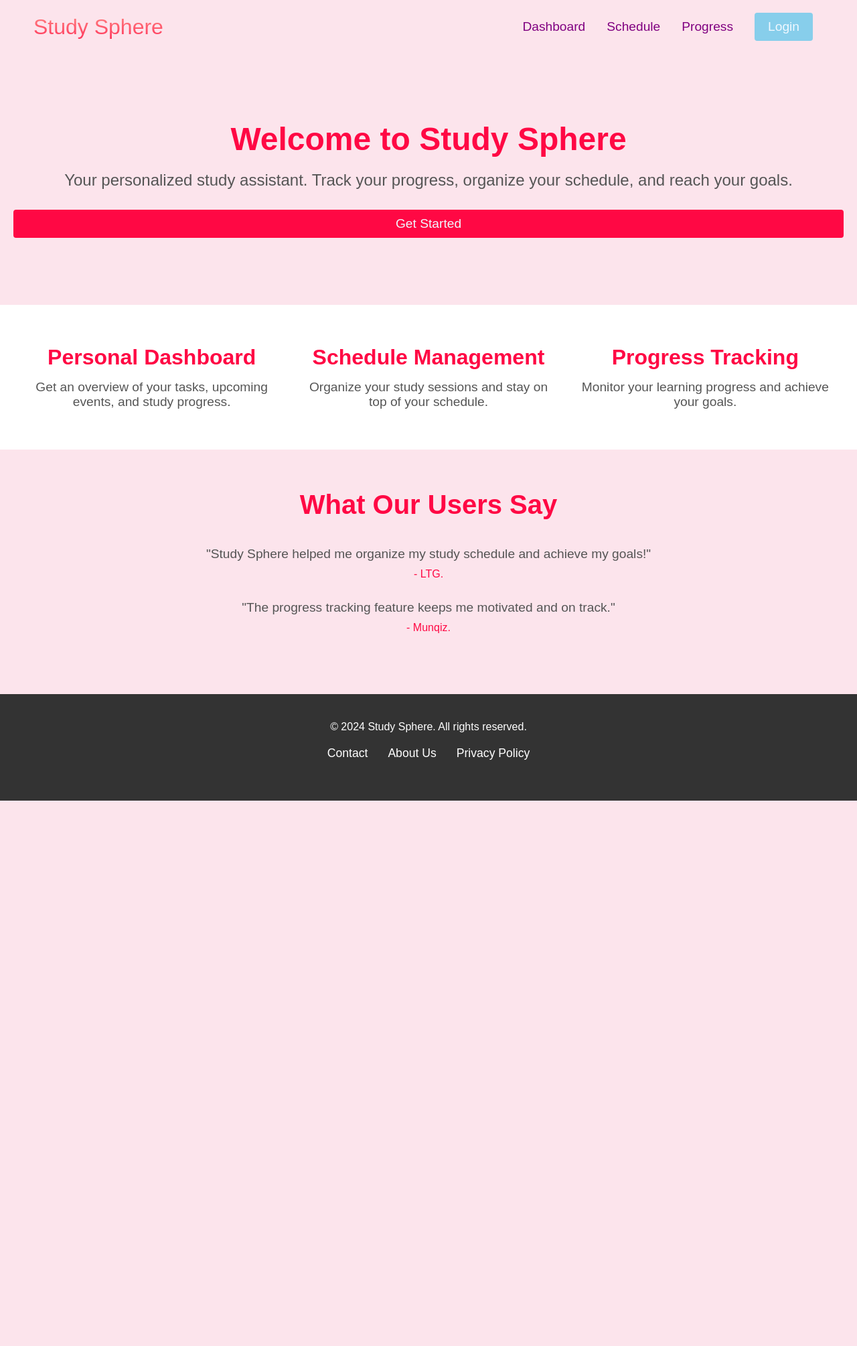
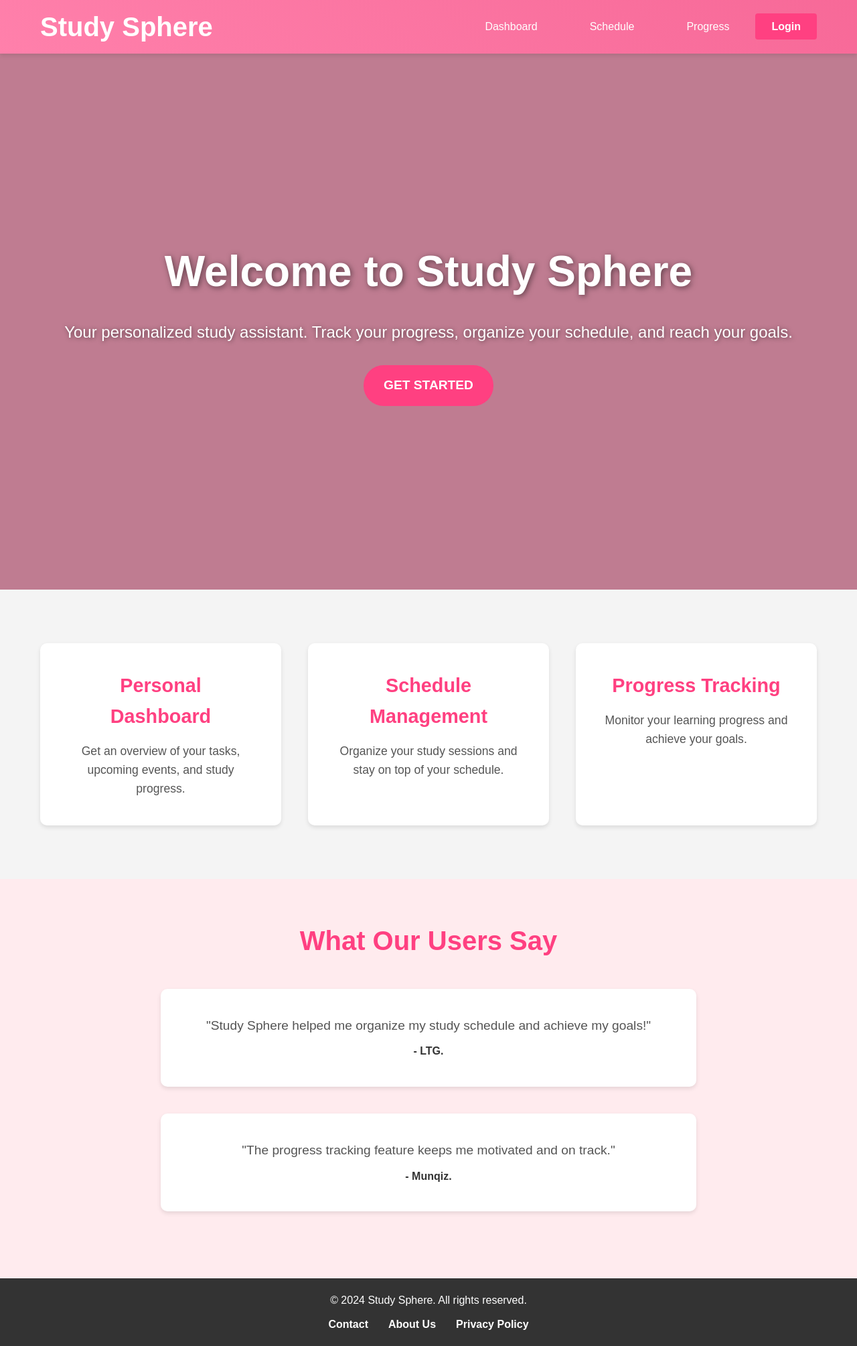
Before and after one commit to LutfilHad/TC2L-004, a Flask app: page / in a window 1280 px wide. Shown: the whole page at 67% size. Before the commit the page ends 1195 px from the top, so only its background shows below. Run offline with Flask 3, Linux system fonts and the light colour scheme.

Commit message:
put the code manually

```diff
--- a/static/style.css
+++ b/static/style.css
@@ -1,163 +1,189 @@
+/* Global Styles */
 * {
     box-sizing: border-box;
     margin: 0;
     padding: 0;
-    font-family: 'Kumbh Sans', sans-serif;
+    font-family: 'Arial', sans-serif;
 }
 
+body {
+    background-color: #f4f4f4;
+    color: #333;
+    line-height: 1.6;
+}
+
+/* Navbar Styling */
 .navbar {
-    background: #fce4ec;
+    background: linear-gradient(45deg, #ff80ab, #f76998);
     height: 80px;
     display: flex;
     justify-content: center;
     align-items: center;
-    font-size: 1.2rem;
-    position: static;
+    position: sticky;
     top: 0;
-    z-index: 999;
-    width: 100%;
+    z-index: 10;
+    box-shadow: 0 3px 6px rgba(0, 0, 0, 0.1);
 }
 
 .navbar__container {
     display: flex;
     justify-content: space-between;
-    height: 80px;
+    align-items: center;
     width: 100%;
-    max-width: 1300px;
-    margin: 0 auto;
-    padding: 0 50px;
+    max-width: 1200px;
+    padding: 0 20px;
 }
 
 #navbar__logo {
-    background-color: salmon;
-    background-image: linear-gradient(to top, #ff0844 0%, #ffb199 100%);
-    background-size: 100%;
-    -webkit-background-clip: text;
-    -moz-background-clip: text;
-    -webkit-text-fill-color: transparent;
-    -moz-text-fill-color: transparent;
-    display: flex;
-    align-items: center;
+    font-size: 2.5rem;
+    color: #fff;
+    text-decoration: none;
     cursor: pointer;
-    text-decoration: none;
-    font-size: 2rem;
+    font-weight: bold;
 }
 
 .navbar__menu {
     display: flex;
     align-items: center;
     list-style: none;
-    text-align: center;
 }
 
 .navbar__item {
-    height: 50px;
+    margin: 0 15px;
 }
 
-.navbar__link {
-    color: purple;
-    display: flex;
-    align-items: center;
-    justify-content: center;
+.navbar__link, .button {
+    color: #fff;
     text-decoration: none;
-    padding: 0 1rem;
-    height: 100%;
-}
-
-.navbar__btn {
-    display: flex;
-    justify-content: center;
-    align-items: center;
-    padding: 0 1rem;
-    width: 100%;
-}
-
-.button {
-    display: flex;
-    justify-content: center;
-    align-items: center;
-    text-decoration: none;
-    padding: 10px 20px;
-    height: 100%;
-    width: 100%;
-    border: none;
-    outline: none;
+    padding: 0.8rem 1.5rem;
     border-radius: 4px;
-    background: skyblue;
-    color: aliceblue;
-}
-
-.button:hover {
-    background: purple;
     transition: all 0.3s ease;
 }
 
-.navbar__link:hover {
-    color: aquamarine;
-    transition: all 0.3s ease;
+.navbar__link:hover, .button:hover {
+    background-color: #c0c53d;
+    color: white;
+    transform: translateY(-2px);
 }
 
-.hero {
-    background-color: #fce4ec;
-    text-align: center;
-    padding: 100px 20px;
+.navbar__btn .button {
+    background-color: #ff4081;
+    padding: 0.7rem 1.5rem;
+    font-weight: bold;
 }
 
+.navbar__btn .button:hover {
+    background-color: #ff80ab;
+}
+
+/* Hero Section */
+/* Hero Section */
+.hero {
+    position: relative;
+    background-color: #bf7c91;
+    height: 100vh;
+    display: flex;
+    flex-direction: column;
+    justify-content: center;
+    align-items: center;
+    color: white;
+    text-align: center;
+    padding: 0 20px;
+}
+
+.hero::before {
+    content: '';
+    position: absolute;
+    top: 0;
+    left: 0;
+    width: 100%;
+    height: 100%;
+    background: rgba(0, 0, 0, 0.3); /* Overlay for text visibility */
+    z-index: -1;
+}
+
+
 .hero h1 {
-    font-size: 3rem;
+    font-size: 4rem;
     margin-bottom: 20px;
-    color: #ff0844;
+    text-shadow: 2px 2px 8px rgba(0, 0, 0, 0.5);
 }
 
 .hero p {
     font-size: 1.5rem;
     margin-bottom: 30px;
+    text-shadow: 1px 1px 6px rgba(0, 0, 0, 0.5);
+}
+
+.hero .button {
+    background-color: #ff4081;
+    color: white;
+    padding: 15px 30px;
+    font-size: 1.2rem;
+    border-radius: 30px;
+    text-transform: uppercase;
+    font-weight: bold;
+    transition: background-color 0.3s ease;
+}
+
+.hero .button:hover {
+    background-color: #ff80ab;
+}
+
+/* Features Section */
+.features {
+    display: flex;
+    justify-content: space-around;
+    margin: 80px auto;
+    text-align: center;
+    padding: 0 40px;
+}
+
+.feature {
+    background-color: white;
+    border-radius: 10px;
+    padding: 40px;
+    box-shadow: 0 3px 6px rgba(0, 0, 0, 0.1);
+    width: 30%;
+    transition: transform 0.3s ease;
+}
+
+.feature h2 {
+    font-size: 1.8rem;
+    color: #ff4081;
+    margin-bottom: 15px;
+}
+
+.feature p {
+    font-size: 1.1rem;
     color: #555;
 }
 
-.hero .button {
-    font-size: 1.2rem;
-    background: #ff0844;
+.feature:hover {
+    transform: translateY(-10px);
 }
 
-.features {
-    display: flex;
-    justify-content: space-around;
-    padding: 60px 20px;
-    background-color: #fff;
-}
-
-.feature {
-    flex: 1;
-    margin: 0 20px;
-    text-align: center;
-}
-
-.feature h2 {
-    font-size: 2rem;
-    margin-bottom: 15px;
-    color: #ff0844;
-}
-
-.feature p {
-    font-size: 1.2rem;
-    color: #555;
-}
-
+/* Testimonials Section */
 .testimonials {
-    background-color: #fce4ec;
+    background-color: #ffebee;
     padding: 60px 20px;
     text-align: center;
 }
 
 .testimonials h2 {
     font-size: 2.5rem;
+    color: #ff4081;
     margin-bottom: 40px;
-    color: #ff0844;
 }
 
 .testimonial {
-    margin-bottom: 30px;
+    max-width: 800px;
+    margin: 0 auto;
+    background-color: white;
+    padding: 40px;
+    border-radius: 10px;
+    box-shadow: 0 3px 6px rgba(0, 0, 0, 0.1);
+    margin-bottom: 40px; /* Increased margin for better spacing */
 }
 
 .testimonial p {
@@ -168,96 +194,28 @@
 .testimonial span {
     display: block;
     margin-top: 10px;
-    font-size: 1rem;
-    color: #ff0844;
+    font-weight: bold;
+    color: #333;
 }
 
-.dashboard {
-    padding: 20px;
-    background-color: #f9f9f9;
-}
-
-.dashboard__header {
-    text-align: center;
-    margin-bottom: 40px;
-}
-
-.dashboard__header h1 {
-    font-size: 2.5rem;
-    margin-bottom: 10px;
-    color: #ff0844;
-}
-
-.dashboard__header p {
-    font-size: 1.2rem;
-    color: #555;
-}
-
-.dashboard__overview {
-    display: flex;
-    justify-content: space-around;
-    margin-bottom: 40px;
-}
-
-.overview__card {
-    flex: 1;
-    background: #fff;
-    border: 1px solid #ddd;
-    border-radius: 8px;
-    box-shadow: 0 2px 4px rgba(0, 0, 0, 0.1);
-    padding: 20px;
-    margin: 0 10px;
+/* Footer */
+footer {
+    background-color: #333;
+    color: white;
+    padding: 20px 0;
     text-align: center;
 }
 
-.overview__card h2 {
-    font-size: 1.5rem;
+footer p {
     margin-bottom: 10px;
-    color: #ff0844;
-}
-
-.overview__card p {
-    font-size: 1.2rem;
-    color: #555;
-}
-
-.dashboard__recent-activity {
-    background: #fff;
-    padding: 20px;
-    border: 1px solid #ddd;
-    border-radius: 8px;
-    box-shadow: 0 2px 4px rgba(0, 0, 0, 0.1);
-}
-
-.dashboard__recent-activity h2 {
-    font-size: 2rem;
-    margin-bottom: 20px;
-    color: #ff0844;
-}
-
-.dashboard__recent-activity ul {
-    list-style: none;
-}
-
-.dashboard__recent-activity li {
-    font-size: 1.2rem;
-    color: #555;
-    margin-bottom: 10px;
-}
-
-footer {
-    background-color: #333;
-    color: #fff;
-    padding: 40px 20px;
-    text-align: center;
+    font-size: 1rem;
 }
 
 .footer__links {
     list-style: none;
-    padding: 0;
-    margin: 20px 0;
     display: flex;
     justify-content: center;
+    padding: 0;
 }
 
 .footer__links li {
@@ -265,11 +223,47 @@ footer {
 }
 
 .footer__links a {
-    color: #fff;
+    color: white;
     text-decoration: none;
-    font-size: 1.1rem;
+    font-weight: bold;
+    transition: color 0.3s ease;
 }
 
 .footer__links a:hover {
-    text-decoration: underline;
+    color: #ff4081;
 }
+
+/* Responsive Design */
+@media (max-width: 768px) {
+    .features {
+        flex-direction: column;
+        align-items: center;
+        padding: 0;
+    }
+
+    .feature {
+        width: 80%;
+        margin-bottom: 20px;
+    }
+
+    .hero h1 {
+        font-size: 3rem;
+    }
+
+    .hero p {
+        font-size: 1.2rem;
+    }
+
+    .navbar__container {
+        flex-direction: column;
+    }
+
+    .navbar__menu {
+        flex-direction: column;
+    }
+
+    .navbar__item {
+        margin-bottom: 10px;
+    }
+
+}
```
